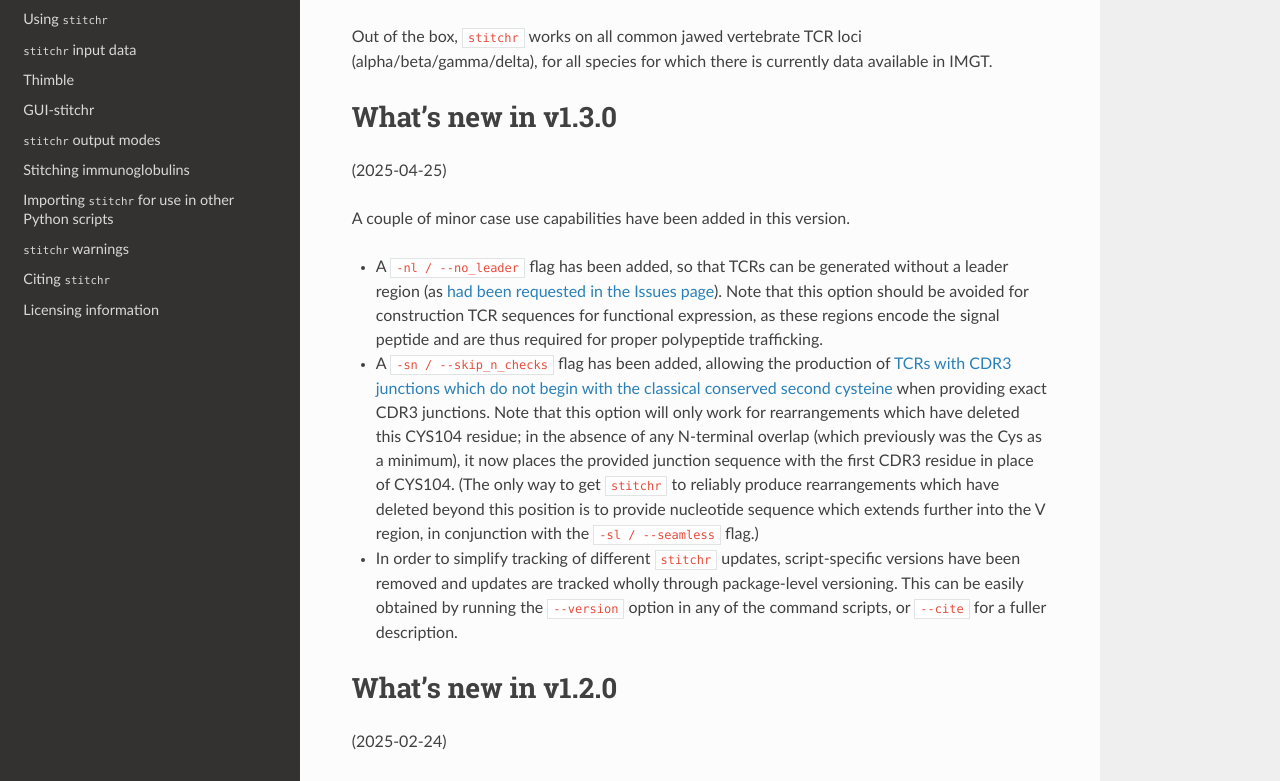
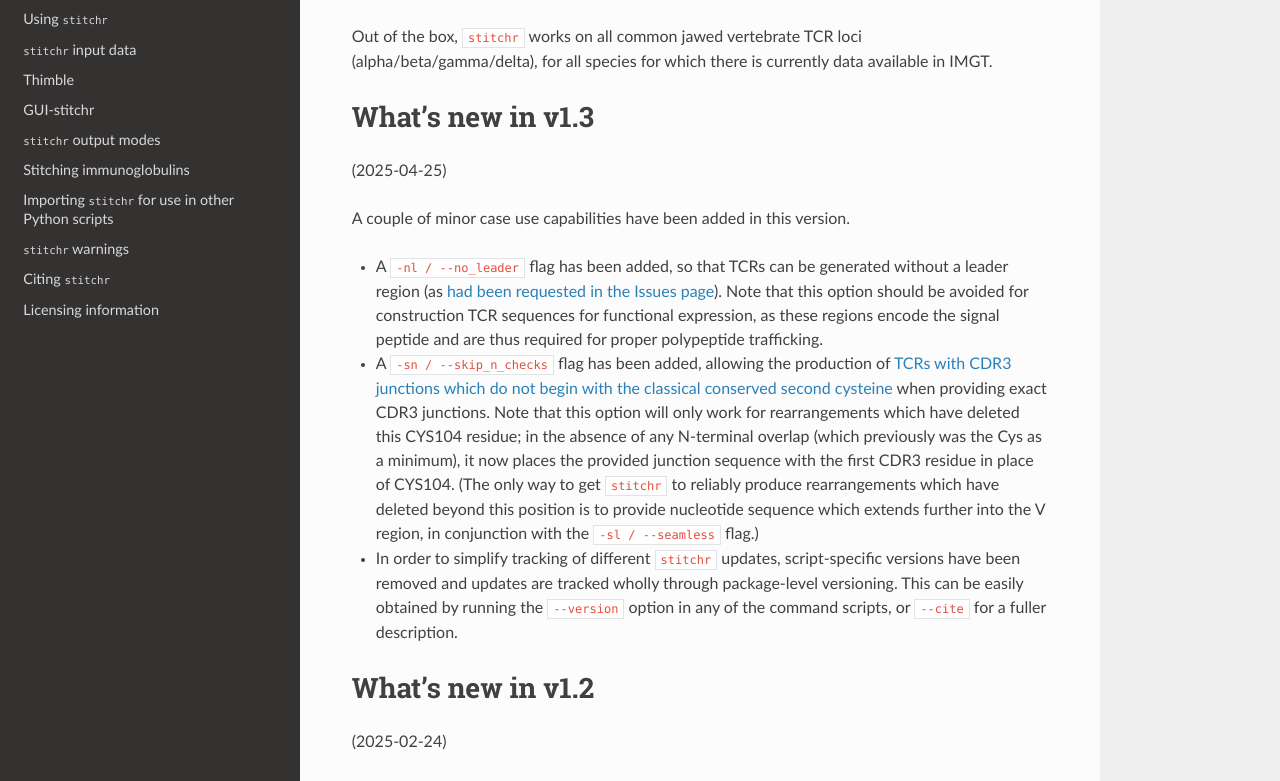
Before and after one commit to JamieHeather/stitchr, a Sphinx documentation site: the page built from docs/index.rst, in a window 1280 px wide and 1400 px high, scrolled down 1294 px. Shown: the part 162-943 px from the top of the window. Built offline with Sphinx 7.4.7 and the Read the Docs theme 3.1.0, drawn with Linux system fonts in a browser that asks for light colours.

```diff
--- a/docs/index.rst
+++ b/docs/index.rst
@@ -33,8 +33,8 @@
 
 Out of the box, ``stitchr`` works on all common jawed vertebrate TCR loci (alpha/beta/gamma/delta), for all species for which there is currently data available in IMGT.
 
-What's new in v1.3.0
-====================
+What's new in v1.3
+==================
 
 (2025-04-25)
 
@@ -46,8 +46,8 @@
 
 * In order to simplify tracking of different ``stitchr`` updates, script-specific versions have been removed and updates are tracked wholly through package-level versioning. This can be easily obtained by running the ``--version`` option in any of the command scripts, or ``--cite`` for a fuller description.
 
-What's new in v1.2.0
-====================
+What's new in v1.2
+==================
 
 (2025-02-24)
 
--- a/setup.cfg
+++ b/setup.cfg
@@ -1,6 +1,6 @@
 [metadata]
 name = stitchr
-version = 1.3.0
+version = 1.3.1
 author = Jamie Heather
 author_email = jheather@mgh.harvard.edu
 description = Stitch together coding TCR sequences from V/J/CDR3 information
```
Also changed, not shown: 9 other files.
